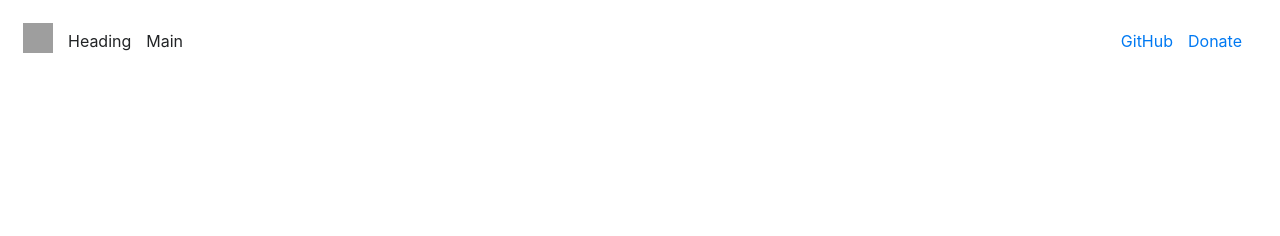
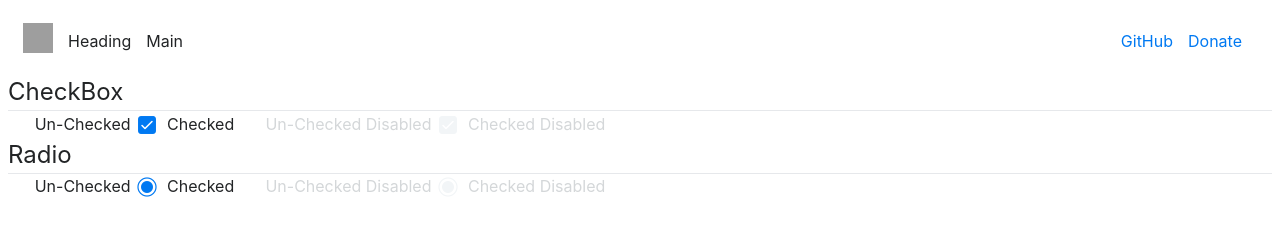
Before and after one commit to Padax/w-components, a website: page index.html in a window 1280 px wide. Drawn offline with Linux system fonts and the light colour scheme; grey boxes are pictures that could not be loaded; a web font is replaced by a local one.

Commit message:
Enhance for issue #86: sync properties & attributes

```diff
--- a/index.html
+++ b/index.html
@@ -34,6 +34,18 @@ w-nav-part>div{
 			<div><a target="_blank" href="https://github.com/Padax/w-components">Donate</a></div>
 		</w-nav-part>
 	</w-nav>
+  <!-- CheckBox -->
+  <w-heading level="3" underlined="true">CheckBox</w-heading>
+  <w-checkbox>Un-Checked</w-checkbox>
+  <w-checkbox checked>Checked</w-checkbox>
+  <w-checkbox disabled>Un-Checked Disabled</w-checkbox>
+  <w-checkbox checked disabled>Checked Disabled</w-checkbox>
+  <!-- Radio -->
+  <w-heading level="3" underlined="true">Radio</w-heading>
+  <w-radio>Un-Checked</w-radio>
+  <w-radio checked>Checked</w-radio>
+  <w-radio disabled>Un-Checked Disabled</w-radio>
+  <w-radio checked disabled>Checked Disabled</w-radio>
 	<w-spa-page path="/heading">
 		<w-display-heading level="1" underlined>LONG LIVE W-COMPONENTS!</w-display-heading>
 		<w-display-heading level="2">LONG LIVE W-COMPONENTS!</w-display-heading>
@@ -130,18 +142,6 @@ w-nav-part>div{
 			<span slot="quote">This is a quote aligned to the right.</span>
 			<span slot="source">Someone famous in Source Title</span>
 		</w-quote>
-		<!-- CheckBox -->
-		<w-heading level="3" underlined="true">CheckBox</w-heading>
-		<w-checkbox>Un-Checked</w-checkbox>
-		<w-checkbox checked>Checked</w-checkbox>
-		<w-checkbox disabled>Un-Checked Disabled</w-checkbox>
-		<w-checkbox checked disabled>Checked Disabled</w-checkbox>
-		<!-- Radio -->
-		<w-heading level="3" underlined="true">Radio</w-heading>
-		<w-radio>Un-Checked</w-radio>
-		<w-radio checked>Checked</w-radio>
-		<w-radio disabled>Un-Checked Disabled</w-radio>
-		<w-radio checked disabled>Checked Disabled</w-radio>
 		<!-- Dialog -->
 		<w-heading level="3" underlined="true">Dialog</w-heading>
 		<w-button onclick="document.querySelector('w-dialog').setAttribute('open', 'true');">Open Dialog</w-button>
--- a/wc/components/Checkable/Checkable.js
+++ b/wc/components/Checkable/Checkable.js
@@ -6,7 +6,7 @@ const stylesheet=`
     align-items: center;
   }
   input {
-    width: 0; hieght: 0;
+    width: 0; hieght: 0; margin: 0;
   }
   .icon {
     cursor: pointer;
@@ -57,34 +57,69 @@ class Checkable extends WComponent{
     checked: false,
     disabled: false
   };
+  static get observedAttributes() {
+    return [ 'checked', 'disabled' ];
+  }
 
   constructor() {
     super();
+    this.shadowRoot.querySelector('input').addEventListener('change', e => {
+      this.checked = e.target.checked;
+    });
   }
 
   render(){
-    const checked = AttributeParser.parseBoolAttr(
-      this.getAttribute('checked'),
-      this.getDefaultValueByName('checked')
-    );
-    const disabled = AttributeParser.parseBoolAttr(
-      this.getAttribute('disabled'),
-      this.getDefaultValueByName('disabled')
-    );
+    this.checked = this.getAttribute('checked');
+    this.disabled = this.getAttribute('disabled');
 
     const ctn = DOM.create('label', null, this.shadowRoot);
 
-    const radioProps = { type: this.type };
-    const radioAttrs = {};
-    if(checked) { radioAttrs.checked = true; }
-    if(disabled) { radioAttrs.disabled = true; }
-    DOM.create('input', { props: radioProps, attrs: radioAttrs }, ctn);
+    const inputProps = { type: this.type };
+    const inputAttrs = {};
+    if(this.checked) { inputAttrs.checked = true; }
+    if(this.disabled) { inputAttrs.disabled = true; }
+    DOM.create('input', { props: inputProps, attrs: inputAttrs }, ctn);
 
     const iconProps = { className: 'icon' };
     DOM.create('span', { props: iconProps }, ctn);
 
     DOM.create('slot', {}, ctn);
   }
+
+  attributeChangedCallback() {
+    const input = this.shadowRoot.querySelector('input');
+    if(input) {
+      if(this.checked) {
+        input.checked = true;
+      } else {
+        input.removeAttribute('checked');
+      }
+      if(this.disabled) {
+        input.disabled = true;
+      } else {
+        input.removeAttribute('disabled');
+      }
+    }
+  }
+
+  get checked() {
+    return this.getAttribute('checked') === 'true';
+  }
+  set checked(value) {
+    this.setAttribute('checked', AttributeParser.parseBoolAttr(
+      value, this.getDefaultValueByName('checked')
+    ));
+  }
+
+  get disabled() {
+    return this.getAttribute('disabled') === 'true';
+  }
+  set disabled(value) {
+    this.setAttribute('disabled', AttributeParser.parseBoolAttr(
+      value, this.getDefaultValueByName('disabled')
+    ));
+  }
+
 }
 Checkable.prototype.stylesheet=stylesheet;
 Checkable.prototype.type = 'radio';
--- a/wc/util/AttributeParser.js
+++ b/wc/util/AttributeParser.js
@@ -29,6 +29,7 @@ export function parseIntAttr(value, defaultValue, min, max) {
  * @returns {boolean}
  */
 export function parseBoolAttr(value, defaultValue) {
+  value = `${value}`;
   if(value === 'true' || value === '') {
     return true;
   }
```
